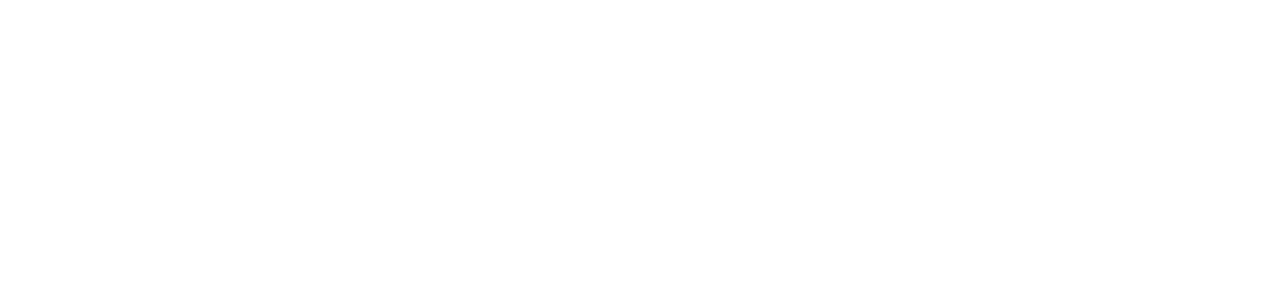
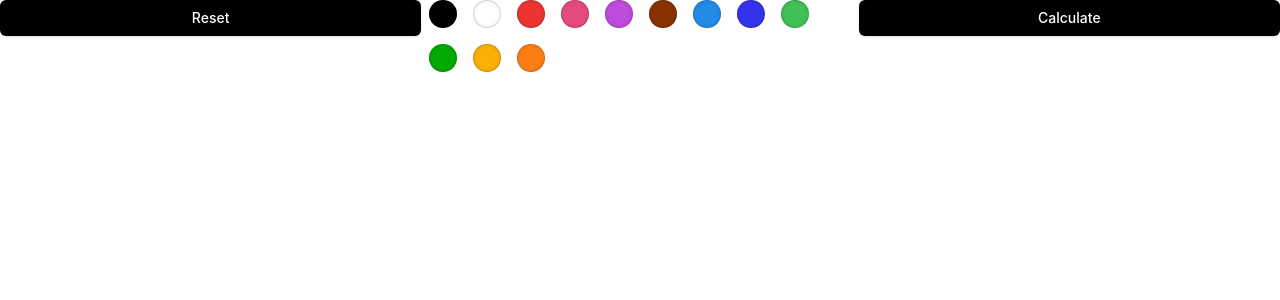
Before and after one commit to gourab8389/IQCalc, a React (Vite) app: page / in a window 1280 px wide. Shown: the top 300 px of the page. Built offline with nearby package versions, Linux system fonts and the light colour scheme.

Commit message:
Enhance Home component with color selection, reset functionality, and API integration for drawing results

```diff
--- a/src/screens/home/index.tsx
+++ b/src/screens/home/index.tsx
@@ -1,18 +1,88 @@
-import { useRef, useState } from "react";
+import React, { useEffect, useRef, useState } from "react";
+import {SWATCHES} from "@/constants";
+import { ColorSwatch, Group } from "@mantine/core";
+import axios from "axios";
+import { Button } from "@/components/ui/button";
 
 
-export default function Home(){
+interface Response {
+    expr: string;
+    result: string;
+    asign: boolean;
+}
+
+interface GenerateResult {
+    expression: string;
+    answer: string;
+}
+
+
+export default function Home() {
     const canvasRef = useRef<HTMLCanvasElement>(null);
     const [isDrawing, setIsDrawing] = useState(false);
+    const [color, setColor] = useState("rgb(255, 255, 255)");
+    const [reset, setReset] = useState(false);
+    const [result, setResult] = useState<GenerateResult>();
+    const [dictOfVars, setDictOfVars] = useState({});
 
 
+    useEffect(() => {
+        if(reset){
+            resetCanvas();
+            setReset(false);
+        }
+    },[reset])
+
+
+    useEffect(() => {
+        const canvas = canvasRef.current;
+        if (canvas) {
+            const ctx = canvas.getContext('2d');
+            if (ctx) {
+                canvas.width = window.innerWidth;
+                canvas.height = window.innerHeight - canvas.offsetTop;
+                ctx.lineCap = "round";
+                ctx.lineWidth = 3;
+            }
+        }
+    }, []);
+
+    const sendData = async () => {
+        const canvas = canvasRef.current;
+
+        if(canvas){
+            const response = await axios({
+                method: "post",
+                url: `${import.meta.env.VITE_API_URL}/calculate`,
+                data: {
+                    image: canvas.toDataURL('image/png'),
+                    dict_of_vars: dictOfVars,
+
+                }
+            });
+
+            const resp = await response.data;
+            console.log('Response: ', resp);
+        }
+    }
+
+
+    const resetCanvas = () => {
+        const canvas = canvasRef.current;
+        if(canvas){
+            const ctx = canvas.getContext('2d');
+            if(ctx){
+                ctx.clearRect(0, 0, canvas.width, canvas.height);
+            }
+        }
+    };
 
     const startDrawing = (e: React.MouseEvent<HTMLCanvasElement>) => {
         const canvas = canvasRef.current;
-        if(canvas){
+        if (canvas) {
             canvas.style.background = "black";
             const ctx = canvas.getContext('2d');
-            if(ctx){
+            if (ctx) {
                 ctx.beginPath();
                 ctx.moveTo(e.nativeEvent.offsetX, e.nativeEvent.offsetY);
                 setIsDrawing(true);
@@ -25,14 +95,14 @@
     }
 
     const draw = (e: React.MouseEvent<HTMLCanvasElement>) => {
-        if(!isDrawing){
+        if (!isDrawing) {
             return;
         }
         const canvas = canvasRef.current;
-        if(canvas){
+        if (canvas) {
             const ctx = canvas.getContext('2d');
-            if(ctx){
-                ctx.strokeStyle = "white"
+            if (ctx) {
+                ctx.strokeStyle = color;
                 ctx.lineTo(e.nativeEvent.offsetX, e.nativeEvent.offsetY);
                 ctx.stroke();
             }
@@ -40,6 +110,34 @@
     }
 
     return (
+        <>
+            <div className="grid grid-cols-3 gap-2">
+                <Button
+                onClick={() => setReset(true)}
+                className="z-20 bg-black text-white"
+                variant={"default"}
+                color="black"
+                >
+                    Reset
+                </Button>
+                <Group className="z-20">
+                    {SWATCHES.map((swatchColor) => (
+                        <ColorSwatch
+                        key={swatchColor}
+                        color={swatchColor}
+                        onClick={() => setColor(swatchColor)}
+                        />
+                    ))}
+                </Group>
+                <Button
+                onClick={sendData}
+                className="z-20 bg-black text-white"
+                variant={"default"}
+                color="black"
+                >
+                    Calculate
+                </Button>
+            </div>
             <canvas
                 ref={canvasRef}
                 id="canvas"
@@ -49,6 +147,7 @@
                 onMouseUp={stopDrawing}
                 onMouseMove={draw}
             />
+        </>
     )
 
 }
```
Lines whose indentation alone changed are shown as unchanged.
